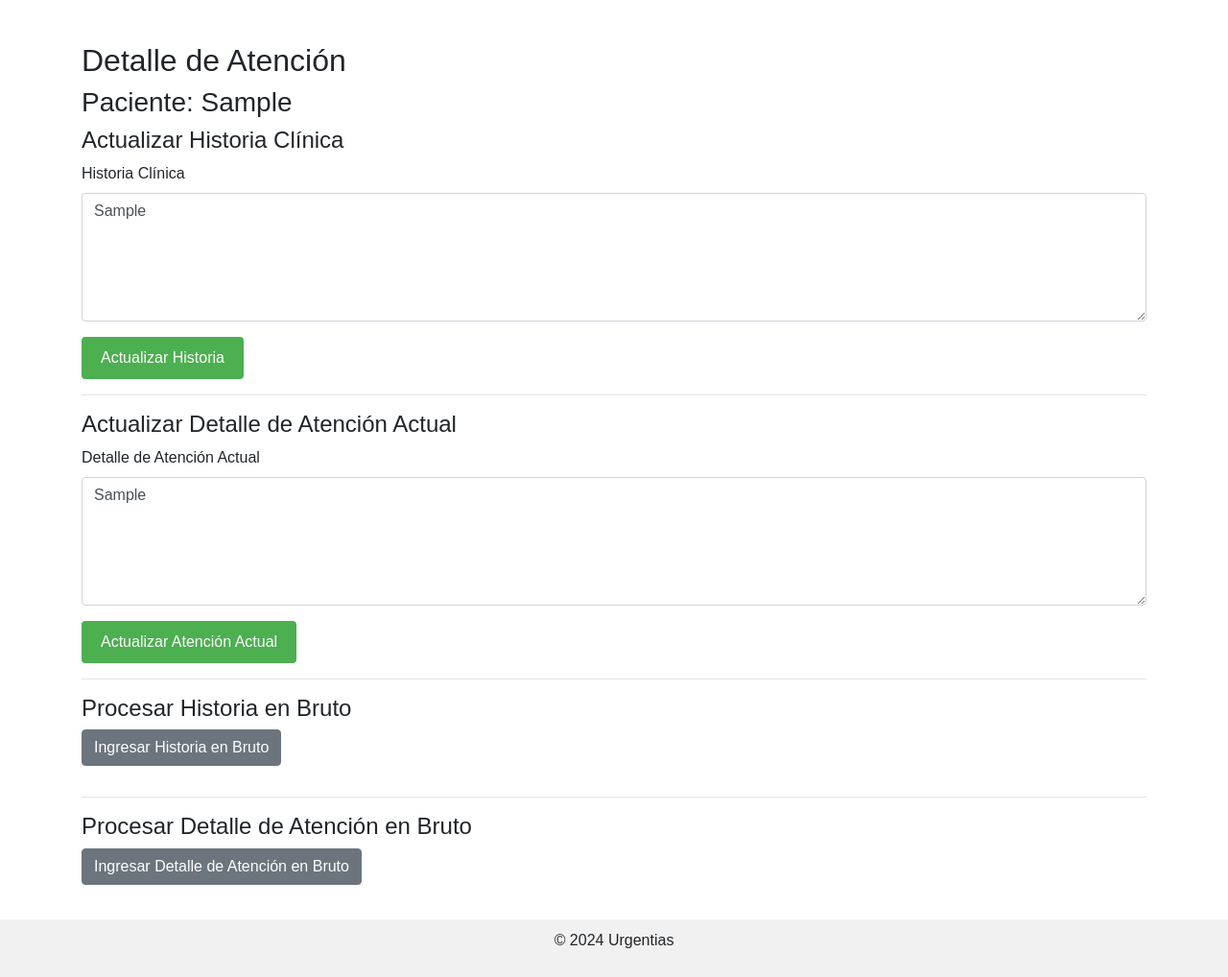
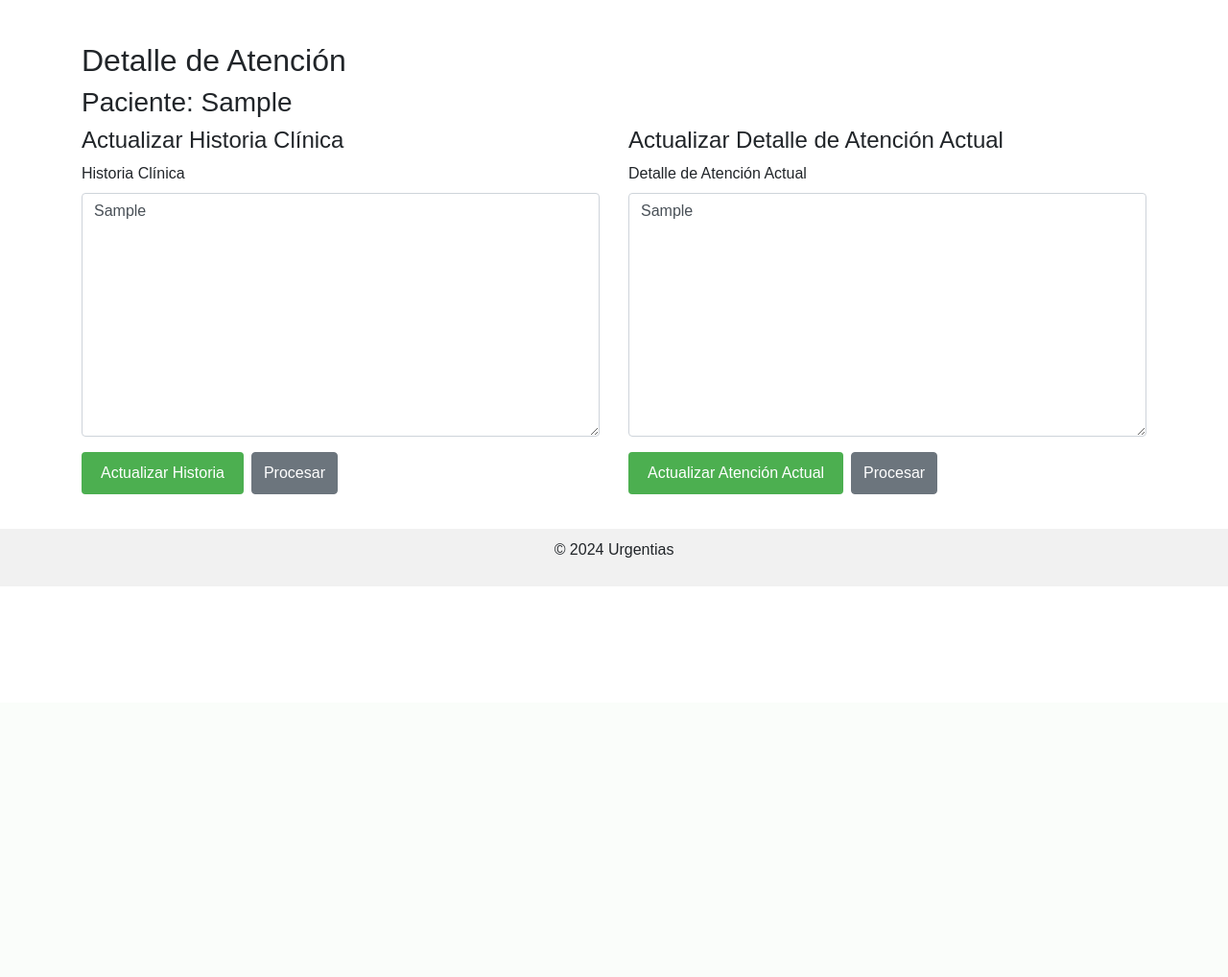
Before and after one commit to felix-antonio-sl/urgentias, a Flask app: page /detalle_atencion/1 in a window 1280 px wide. Shown: the part 68-1086 px from the top of the page at 96% size. After the commit the page ends 649 px from the top, so only its background shows below. Run offline with Flask 3, Linux system fonts and the light colour scheme; a user stored in the database is signed in; tables that the repository leaves empty hold one stand-in row (values such as "Sample post"); some libraries are stand-ins or nearby versions.

Commit message:
funcionando con modal

```diff
--- a/app/templates/detalle_atencion.html
+++ b/app/templates/detalle_atencion.html
@@ -8,48 +8,53 @@
 
     <h3>Paciente: {{ paciente.run }}</h3>
 
-    <!-- Formulario para actualizar la Historia Clínica -->
+    <div class="row">
+        <!-- Columna de Actualizar Historia Clínica -->
+        <div class="col-md-6">
             <h4>Actualizar Historia Clínica</h4>
             <form method="POST" action="{{ url_for('main.detalle_atencion', atencion_id=atencion.id) }}">
                 {{ form_historia.hidden_tag() }}
                 <div class="form-group">
                     {{ form_historia.historia.label }}
-            {{ form_historia.historia(class="form-control", rows=5) }}
+                    {{ form_historia.historia(class="form-control", rows=10) }}
                     {% for error in form_historia.historia.errors %}
                         <span class="text-danger">[{{ error }}]</span>
                     {% endfor %}
                 </div>
-        <div>
-            {{ form_historia.submit(class="btn btn-primary") }}
+                <div class="form-group d-flex">
+                    {{ form_historia.submit(class="btn btn-primary mr-2") }}
+                    <!-- Botón para abrir el modal de Historia en Bruto -->
+                    <button type="button" class="btn btn-secondary" data-toggle="modal" data-target="#historiaBrutoModal">
+                        Procesar
+                    </button>
                 </div>
             </form>
+        </div>
 
-    <hr>
-
-    <!-- Formulario para actualizar el Detalle de Atención Actual -->
+        <!-- Columna de Actualizar Detalle de Atención Actual -->
+        <div class="col-md-6">
             <h4>Actualizar Detalle de Atención Actual</h4>
             <form method="POST" action="{{ url_for('main.detalle_atencion', atencion_id=atencion.id) }}">
                 {{ form_detalle.hidden_tag() }}
                 <div class="form-group">
                     {{ form_detalle.detalle.label }}
-            {{ form_detalle.detalle(class="form-control", rows=5) }}
+                    {{ form_detalle.detalle(class="form-control", rows=10) }}
                     {% for error in form_detalle.detalle.errors %}
                         <span class="text-danger">[{{ error }}]</span>
                     {% endfor %}
                 </div>
-        <div>
-            {{ form_detalle.submit(class="btn btn-primary") }}
+                <div class="form-group d-flex">
+                    {{ form_detalle.submit(class="btn btn-primary mr-2") }}
+                    <!-- Botón para abrir el modal de Detalle de Atención en Bruto -->
+                    <button type="button" class="btn btn-secondary" data-toggle="modal" data-target="#detalleBrutoModal">
+                        Procesar
+                    </button>
                 </div>
             </form>
+        </div>
+    </div>
 
-    <hr>
-
-    <!-- Botón para abrir el modal de Historia en Bruto -->
-    <h4>Procesar Historia en Bruto</h4>
-    <button type="button" class="btn btn-secondary mb-3" data-toggle="modal" data-target="#historiaBrutoModal">
-        Ingresar Historia en Bruto
-    </button>
-
+    <!-- Modales -->
     <!-- Modal de Historia en Bruto -->
     <div class="modal fade" id="historiaBrutoModal" tabindex="-1" aria-labelledby="historiaBrutoModalLabel" aria-hidden="true">
       <div class="modal-dialog">
@@ -80,14 +85,6 @@
       </div>
     </div>
 
-    <hr>
-
-    <!-- Botón para abrir el modal de Detalle de Atención en Bruto -->
-    <h4>Procesar Detalle de Atención en Bruto</h4>
-    <button type="button" class="btn btn-secondary mb-3" data-toggle="modal" data-target="#detalleBrutoModal">
-        Ingresar Detalle de Atención en Bruto
-    </button>
-
     <!-- Modal de Detalle de Atención en Bruto -->
     <div class="modal fade" id="detalleBrutoModal" tabindex="-1" aria-labelledby="detalleBrutoModalLabel" aria-hidden="true">
       <div class="modal-dialog">
@@ -117,6 +114,7 @@
         </div>
       </div>
     </div>
+
 </div>
 {% endblock %}
 
```
Also changed, not shown: app/utils.py (+30 -6 lines). Lines whose indentation alone changed are shown as unchanged.
